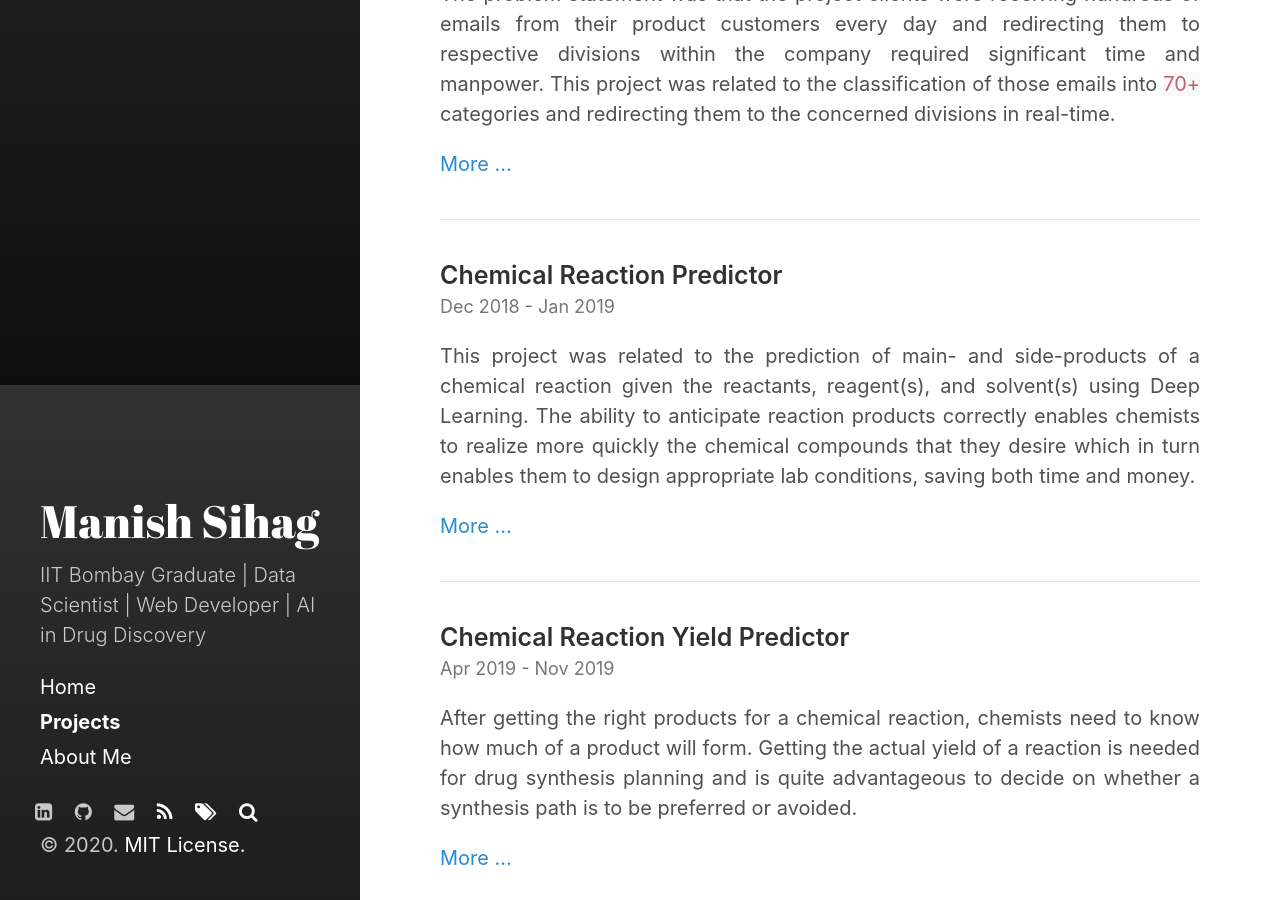
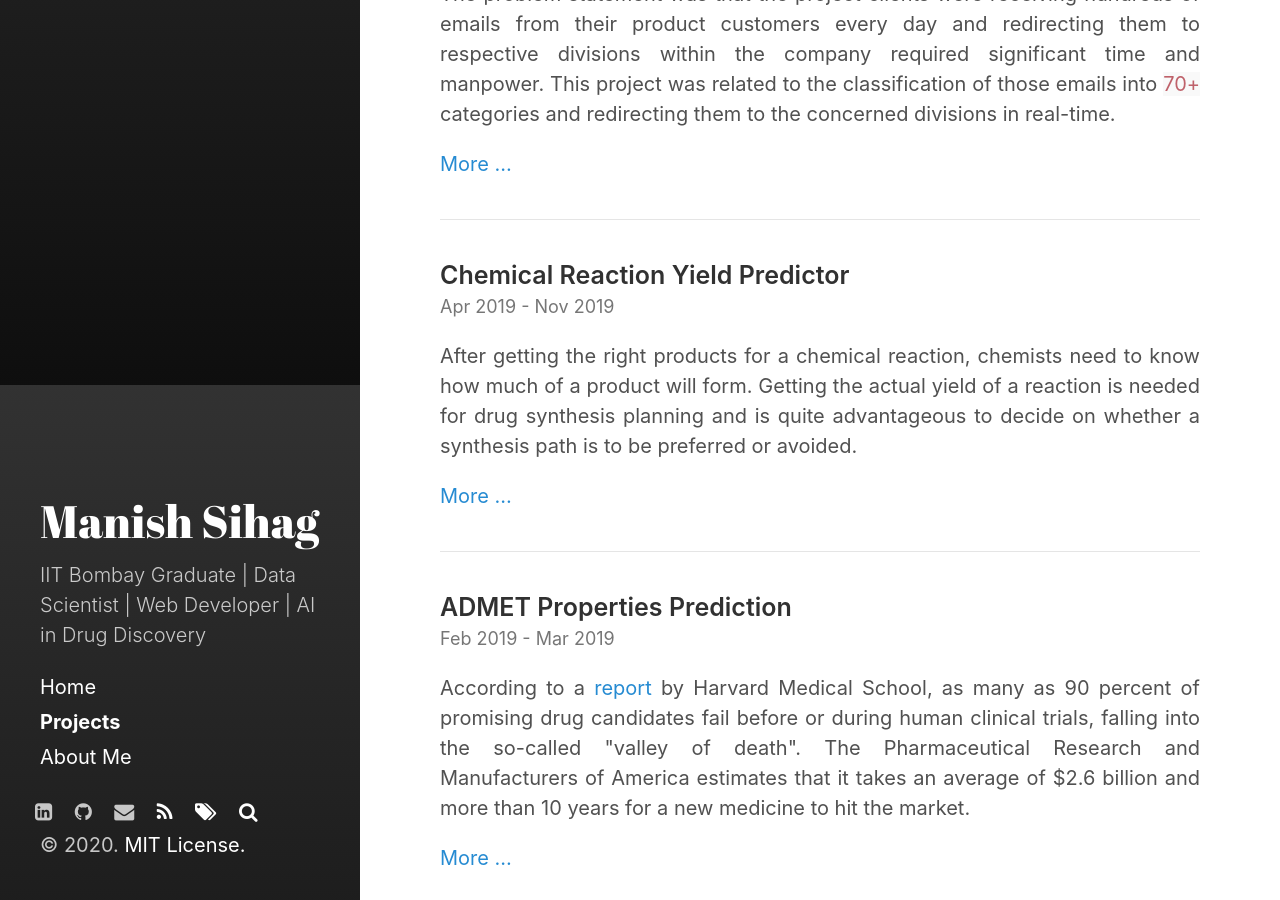
Before and after one commit to kmnis/kmnis.github.io, a Jekyll site: the page built from projects.html, in a window 1280 px wide and 900 px high, scrolled down 515 px. Built offline with Jekyll 4.4.1, drawn with Linux system fonts in a browser that asks for light colours; nearby versions of some CDN libraries.

Commit message:
Deleted redundant project

```diff
--- a/_projects/chemical-reaction-predictor.md
+++ /dev/null
@@ -1,25 +0,0 @@
----
-layout: project
-title: Chemical Reaction Predictor
-permalink: /projects/chemical-reaction-predictor
-start_date: '2018-12-05'
-end_date: '2019-01-30'
-related_projects:
-    - Chemical Reaction Yield Predictor
-related_projects_url:
-    - chemical-reaction-yield-predictor
-tags:
-    - drug-discovery
-    - deep-learning
-    - GCN
-    - tensorflow
-    - python
-project_sort_order: 2
----
-
-<p style="text-align: justify">
-This project was related to the prediction of main- and side-products of a chemical reaction given the reactants, reagent(s), and solvent(s) using Deep Learning. The ability to anticipate reaction products correctly enables chemists to realize more quickly the chemical compounds that they desire which in turn enables them to design appropriate lab conditions, saving both time and money.</p>
-
-<p style="text-align: justify">
-I divided the task into two stages: First identifying the possible sites of reactivity and second evaluating their relative likelihoods of reaction. The <span style="color: #bf616a; background-color: #f9f9f9">Graph Convolutional Network(GCN)</span> was used as the model architecture and various atomic properties as base features for both the tasks. The trained model made ten predictions for each reaction and more than <span style="color: #bf616a; background-color: #f9f9f9">90%</span> of the time, correct products were among these predictions. Its performance was on par with expert chemists with many years of training.
-</p>
--- a/_projects/reaction-yield-predictor.md
+++ b/_projects/reaction-yield-predictor.md
@@ -4,10 +4,6 @@ title: Chemical Reaction Yield Predictor
 start_date: '2019-04-03'
 end_date: '2019-11-15'
 permalink: /projects/chemical-reaction-yield-predictor
-related_projects:
-    - Chemical Reaction Predictor
-related_projects_url:
-    - chemical-reaction-predictor
 tags:
     - drug-discovery
     - GCN
```
